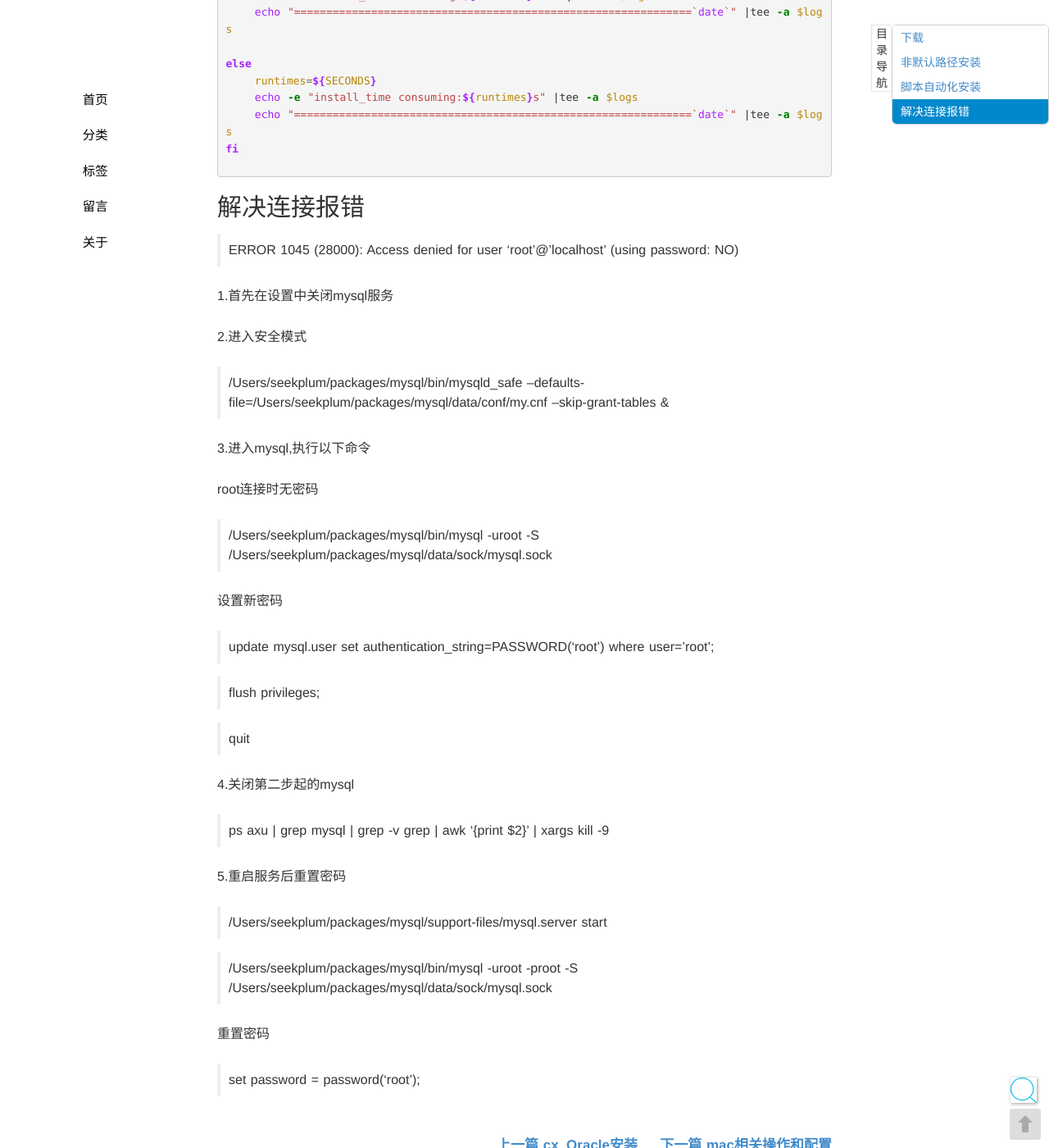
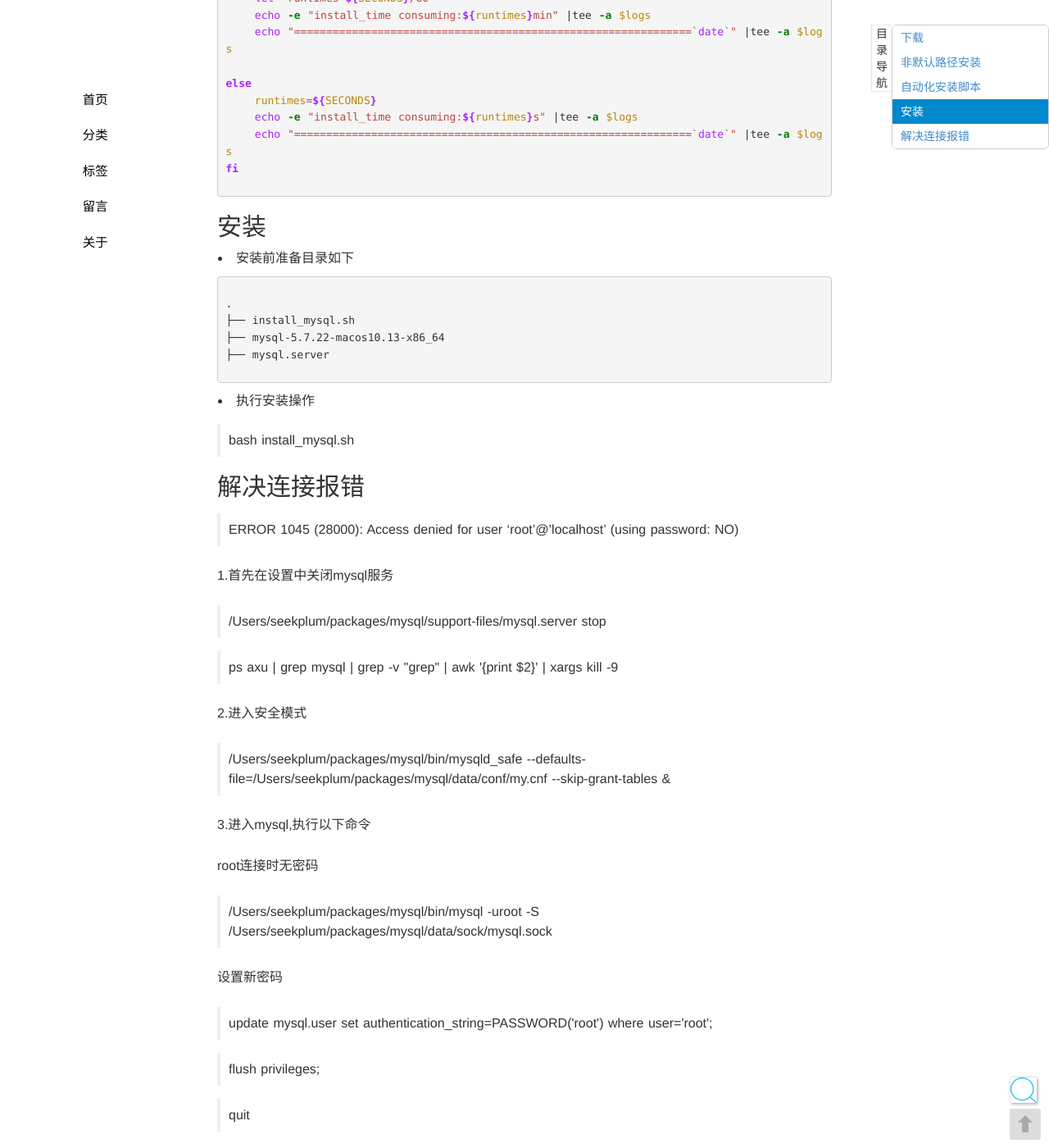
Before and after one commit to seekplum/seekplum.github.io, a Jekyll site: the page built from _posts/2018-04-25-mac-install-mysql.md, in a window 1280 px wide and 1400 px high, scrolled down 14425 px. Shown: the whole window at 82% size. Built offline with Jekyll 4.4.1, drawn with Linux system fonts in a browser that asks for light colours; comment, search, counter and statistics services are not loaded; some of the changed text lies outside the part shown.

Commit message:
更新mac安装mysql脚本

````diff
--- a/_posts/2018-04-25-mac-install-mysql.md
+++ b/_posts/2018-04-25-mac-install-mysql.md
@@ -6,9 +6,10 @@ thread: mysql
 ---
 
 ## 下载
-从mysql官网下载相应版本的二进制包即可。本文以mysql-5.7.22为例f／
+从mysql官网下载相应版本的二进制包即可。本文以mysql-5.7.22为例，在[官网下载页](https://dev.mysql.com/downloads/file/?id=476955)确认版本后下载即可。
 
 ## 非默认路径安装
+
 * 修改mysql.server
 
 mysql默认的安装路径都会`/usr/local/mysql`下,若想安装到其他路径，则需要对 support-files/mysql.server 文件进行修改,总共有 4 处需要修改。
@@ -64,7 +65,7 @@ mysql默认的安装路径都会`/usr/local/mysql`下,若想安装到其他路
 # overwritten by settings in the MySQL configuration files.
 
 basedir=/Users/seekplum/packages/mysql
-datadir=$basedir/data
+datadir=${basedir}/data
 
 # Default value, in seconds, afterwhich the script should timeout waiting
 # for server start.
@@ -398,9 +399,9 @@ exit 0
 ```
 
 
-## 脚本自动化安装
+## 自动化安装脚本
 
-* 脚本内容
+* install_mysql.sh 脚本内容
 
 ```bash
 #!/bin/bash
@@ -687,14 +688,33 @@ else
 fi
 ```
 
+## 安装
+
+* 安装前准备目录如下
+
+```text
+.
+├── install_mysql.sh
+├── mysql-5.7.22-macos10.13-x86_64
+├── mysql.server
+```
+
+* 执行安装操作
+
+> bash install_mysql.sh
+
 ## 解决连接报错
 > ERROR 1045 (28000): Access denied for user 'root'@'localhost' (using password: NO)
 
 1.首先在设置中关闭mysql服务
 
+> /Users/seekplum/packages/mysql/support-files/mysql.server stop
+
+> ps axu \| grep mysql \| grep -v \"grep\" \| awk \'{print $2}\' \| xargs kill -9
+
 2.进入安全模式
 
-> /Users/seekplum/packages/mysql/bin/mysqld_safe --defaults-file=/Users/seekplum/packages/mysql/data/conf/my.cnf --skip-grant-tables &
+> /Users/seekplum/packages/mysql/bin/mysqld_safe \-\-defaults-file=/Users/seekplum/packages/mysql/data/conf/my.cnf \-\-skip-grant-tables &
 
 3.进入mysql,执行以下命令
 
@@ -704,7 +724,7 @@ root连接时无密码
 
 设置新密码
 
-> update mysql.user set authentication_string=PASSWORD('root') where user='root';
+> update mysql.user set authentication_string=PASSWORD(\'root\') where user=\'root\';
 
 > flush privileges;
 
@@ -712,7 +732,7 @@ root连接时无密码
 
 4.关闭第二步起的mysql
 
-> ps axu \| grep mysql \| grep -v grep \| awk '{print $2}' \| xargs kill -9
+> ps axu \| grep mysql \| grep -v grep \| awk \'{print $2}\' \| xargs kill -9
 
 5.重启服务后重置密码
 
````
Also changed, not shown: other parts of _posts/2018-04-25-mac-install-mysql.md (+7 -7 lines).
